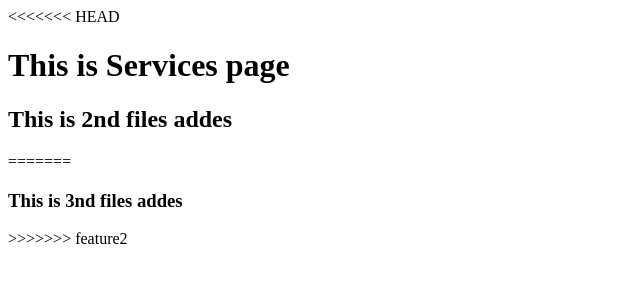
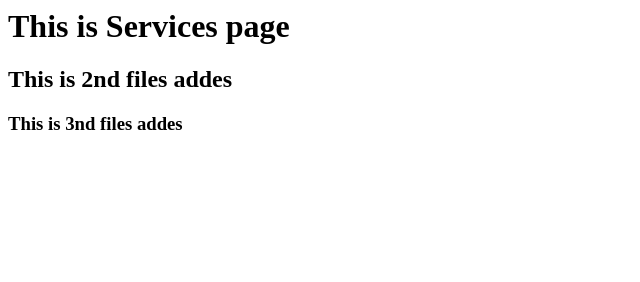
Before and after one commit to zahiransari2015/LocalRepo, a plain HTML site: page service.html in a window 1280 px wide. Shown: the whole page, without its empty margins (0-640 px from the left). Drawn offline with Linux system fonts and the light colour scheme.

Commit message:
Merge files

```diff
--- a/service.html
+++ b/service.html
@@ -1,9 +1,7 @@
 <html>
-<<<<<<< HEAD
+
     <h1>This is Services page </h1>
-<h2>This is 2nd files addes</h2>
-=======
+    <h2>This is 2nd files addes</h2>
     <h3>This is 3nd files addes</h3>
->>>>>>> feature2
 
 </html>
```
